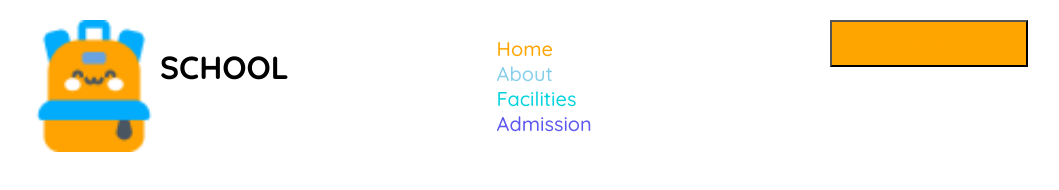
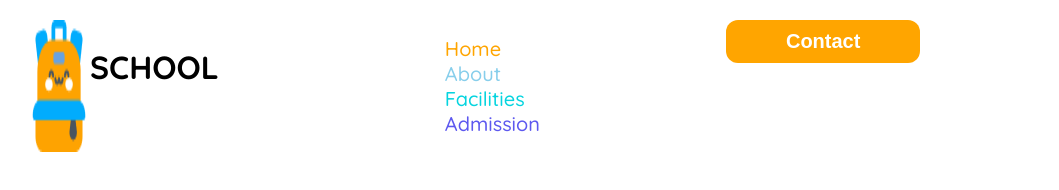
Before and after one commit to Redwanul-Hoque-Chy/PH-Assignment-2, a plain HTML site: page index.html in a window 1280 px wide. Shown: the whole page, without its empty margins (112-1171 px from the left). Drawn offline with Linux system fonts and the light colour scheme.

Commit message:
style updated

```diff
--- a/styles/styles.css
+++ b/styles/styles.css
@@ -33,9 +33,12 @@ body{
 .btn-primary{
     background-color: var(--orange);
     padding: 10px 60px;
-    color: var(--orange);
+    color: white;
     font-size: 20px;
     font-weight: 600;
+    border-radius: 12px;
+    border: none;
+    cursor: pointer;
 }
 
 header{
@@ -45,21 +48,26 @@ header{
 
 nav{
     display: flex;
-    justify-content: space-between;
+    gap: 186px;
 }
 
 .logo{
     display: flex;
 }
 
-.menu{
-    display: flex;
+.logo img{
+    width: 62px;
 }
 
 .logo-title{
     font-size: 32px;
     font-weight: bold;
     color: black;
+}
+
+.menu{
+    display: flex;
+    justify-content: space-between;
 }
 
 nav ul > li > a{
```
